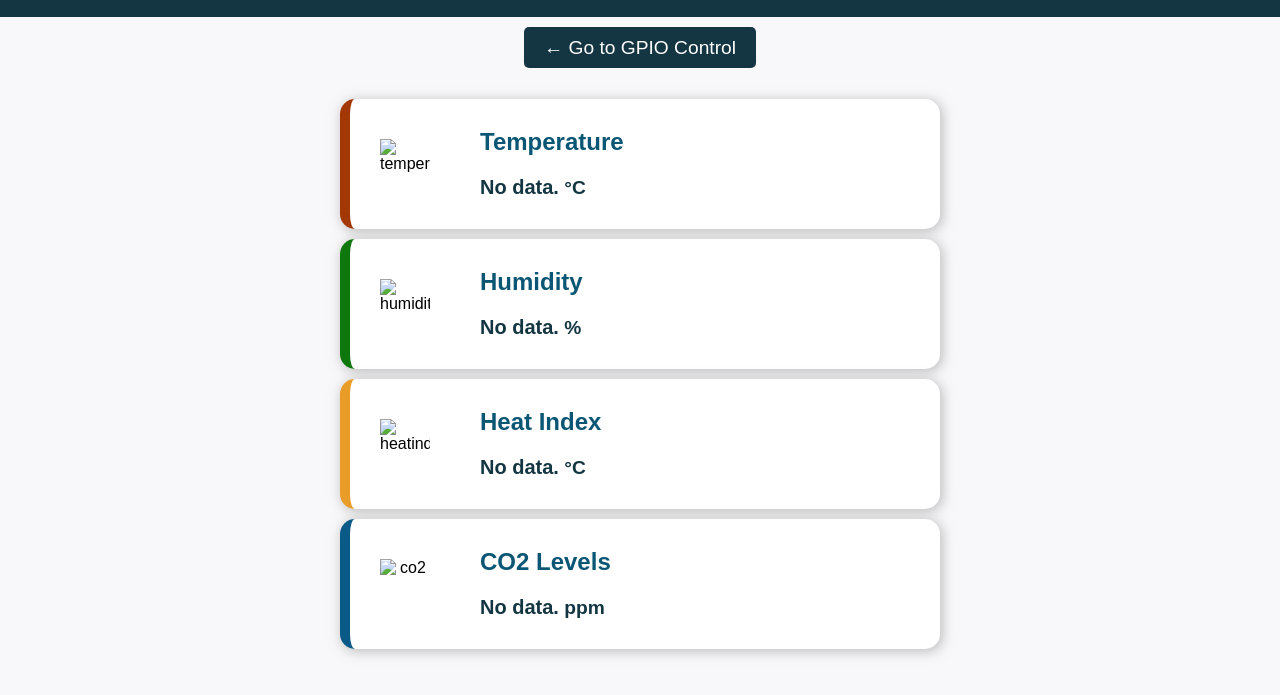
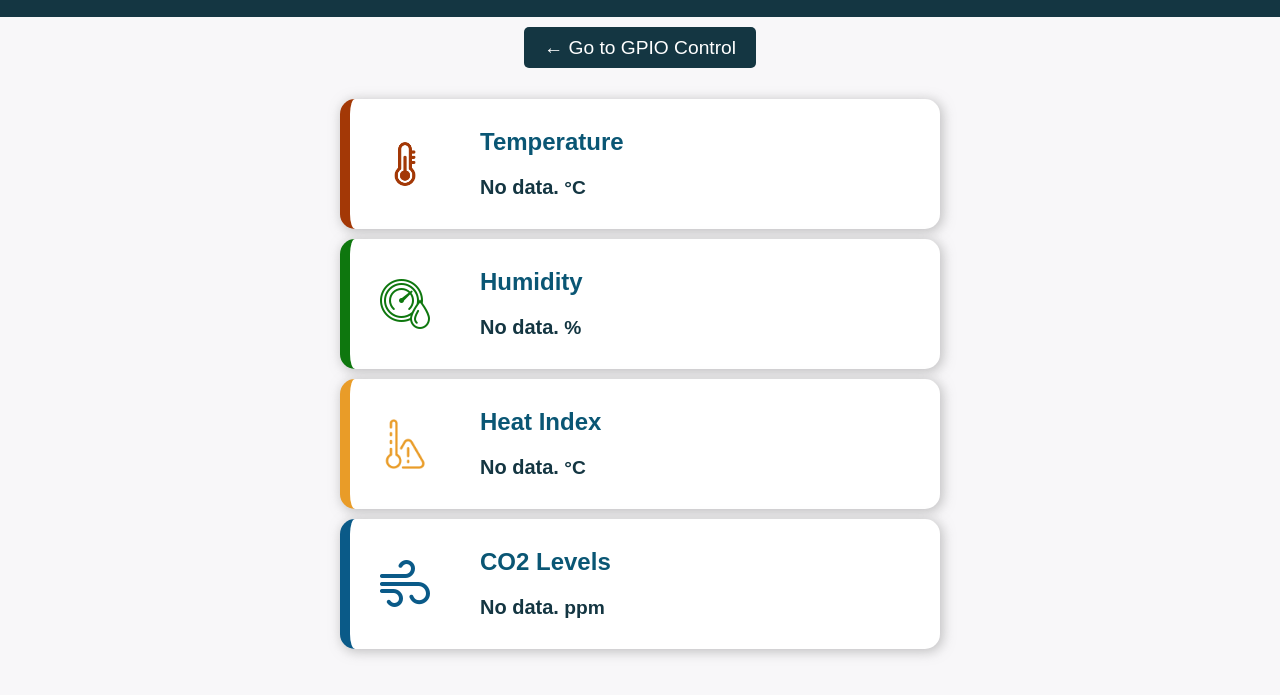
Before and after one commit to stephanopineda/embedded_home, a plain HTML site: page data/sensors.html in a window 1280 px wide. Shown: the part 55-750 px from the top of the page. Drawn offline with Linux system fonts and the light colour scheme; the site is published under a folder, as on GitHub Pages, so addresses that start at the root find nothing.

Commit message:
gi-update ang hitsura ng web

```diff
--- a/data/sensors.html
+++ b/data/sensors.html
@@ -109,28 +109,28 @@
   <div class="content">
     <a class="navlink" href="/">← Go to GPIO Control</a>
     <div class="card temp">
-      <img src="/icons/temp.png" alt="temperature">
+      <img src="temp.png" alt="temperature">
       <div class="card-content">
         <h2>Temperature</h2>
         <p class="sensor-data"><span id="temperature">No data.</span> &deg;C</p>
       </div>
     </div>
     <div class="card humidity">
-      <img src="/icons/humidity.png" alt="humidity">
+      <img src="humidity.png" alt="humidity">
       <div class="card-content">
         <h2>Humidity</h2>
         <p class="sensor-data"><span id="humidity">No data.</span> %</p>
       </div>
     </div>
     <div class="card heatindex">
-      <img src="/icons/heatindex.png" alt="heatindex">
+      <img src="heatindex.png" alt="heatindex">
       <div class="card-content">
         <h2>Heat Index</h2>
         <p class="sensor-data"><span id="heatindex">No data.</span> &deg;C</p>
       </div>
     </div>
     <div class="card co2">
-      <img src="/icons/co2.png" alt="co2">
+      <img src="co2.png" alt="co2">
       <div class="card-content">
         <h2>CO2 Levels</h2>
         <p class="sensor-data"><span id="co2">No data.</span> ppm</p>
```
Also changed, not shown: data/index.html (+6 -6 lines), data/co2.png (renamed from icons/co2.png), data/heatindex.png (renamed from icons/heatindex.png), data/humidity.png (renamed from icons/humidity.png), data/temp.png (renamed from icons/temp.png), 1 other file.
